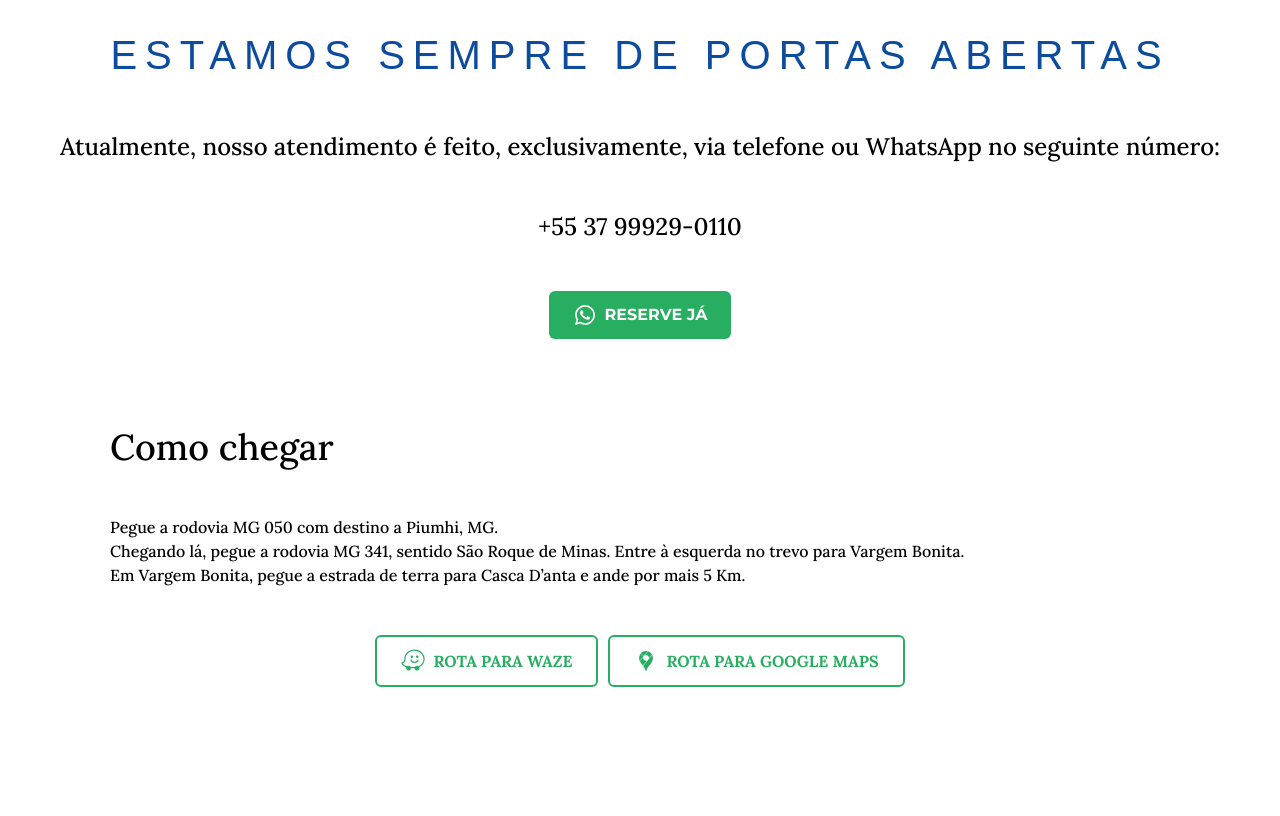
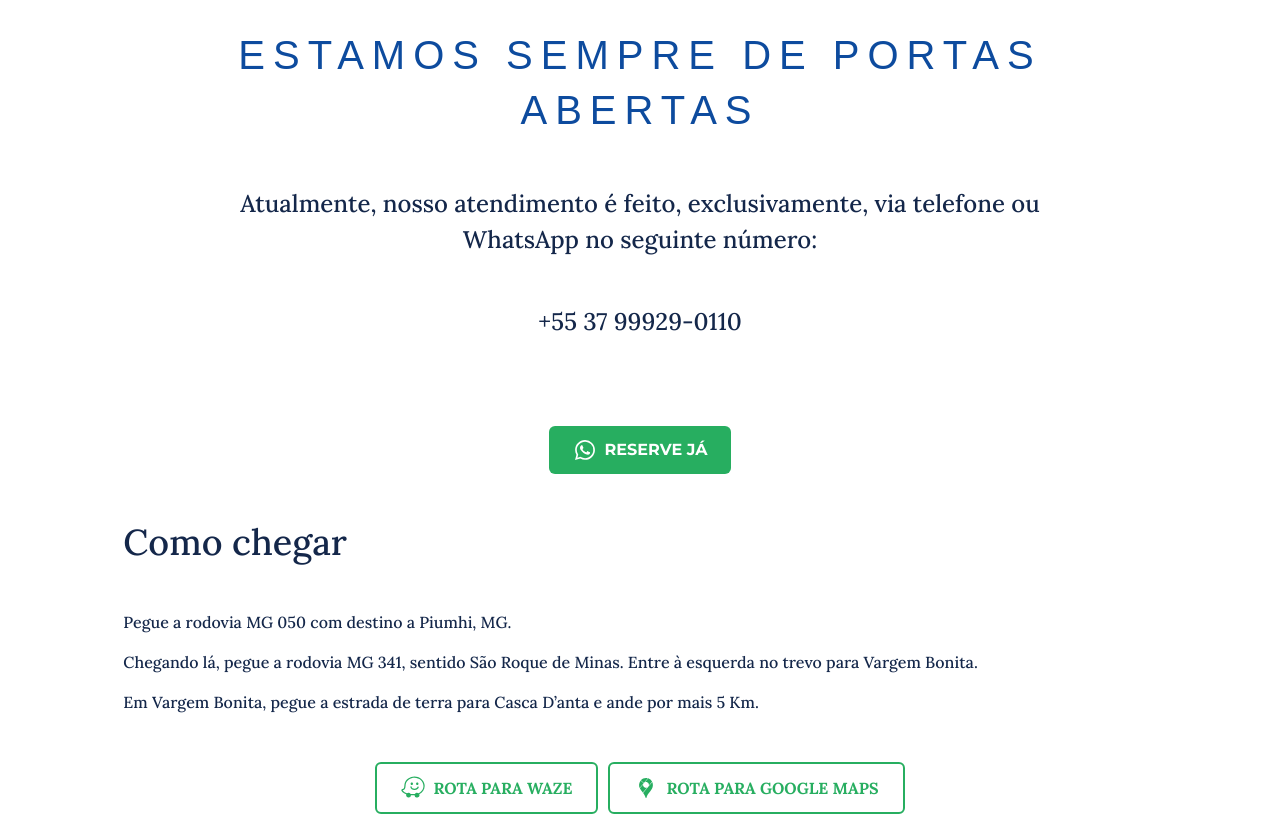
Before and after one commit to alandbh/velhochico, a Next.js app: page /contato in a window 1280 px wide. Shown: the part 500-1316 px from the top of the page. Built offline with nearby package versions, Linux system fonts and the light colour scheme; a web font is replaced by a local one.

Commit message:
Refacoring page Contato

```diff
--- a/app/contato/page.tsx
+++ b/app/contato/page.tsx
@@ -1,27 +1,38 @@
 import Link from "next/link";
 import Header from "../_components/Header";
-import NavMenu from "../_components/NavMenu";
-import Title from "../_components/Title";
 import Button from "../_components/Button";
 import IconWhatsapp from "../_components/icons/Whatsapp";
 import Waze from "../_components/icons/Waze";
 import IconGoogleMaps from "../_components/icons/IconGoogleMaps";
 import Footer from "../_components/Footer";
+import Intro from "../_components/Intro";
+import Article from "../_components/Article";
+import Content from "../_components/Content";
 
 export default function Contato() {
     return (
         <>
             <Header backgroundImg="/chale.jpg">Contato</Header>
-      <main>
-        <div className="flex flex-col gap-y-12 items-center py-22">
-          <Title>estamos sempre de portas abertas</Title>
-          <p className="text-2xl">
-            Atualmente, nosso atendimento é feito, exclusivamente, via telefone
-            ou WhatsApp no seguinte número:
+            <main className="grid grid-cols-12 px-3 md:px-5 text-darkest-blue">
+                <div className="col-span-10 grid grid-cols-10 col-start-2 ">
+                    <Intro title="estamos sempre de portas abertas">
+                        <p className="text-sm md:text-[24px] leading-normal">
+                            Atualmente, nosso atendimento é feito,
+                            exclusivamente, via telefone ou WhatsApp no seguinte
+                            número:
                         </p>
-          <Link href={"tel:+55 37 99929-0110"} className="text-2xl">
+                        <p>
+                            <Link
+                                href={"tel:+55 37 99929-0110"}
+                                className="text-2xl"
+                            >
                                 +55 37 99929-0110
                             </Link>
+                        </p>
+                    </Intro>
+
+                    <div className="col-span-10 flex flex-col gap-12 pb-22">
+                        <div className="flex items-center justify-center">
                             <Button
                                 text="reserve já"
                                 icon={<IconWhatsapp color="white" />}
@@ -29,19 +40,25 @@ export default function Contato() {
                                 href="https://wa.me/553799290110"
                             />
                         </div>
-        <div className="flex flex-col gap-y-12 px-[6.875rem] pb-22">
+                        <Article>
                             <h2 className="text-4xl">Como chegar</h2>
-          <div>
-            <p>Pegue a rodovia MG 050 com destino a Piumhi, MG.</p>
+                            <Content>
                                 <p>
-              Chegando lá, pegue a rodovia MG 341, sentido São Roque de Minas.
-              Entre à esquerda no trevo para Vargem Bonita.
+                                    Pegue a rodovia MG 050 com destino a Piumhi,
+                                    MG.
                                 </p>
                                 <p>
-              Em Vargem Bonita, pegue a estrada de terra para Casca D’anta e
-              ande por mais 5 Km.
+                                    Chegando lá, pegue a rodovia MG 341, sentido
+                                    São Roque de Minas. Entre à esquerda no
+                                    trevo para Vargem Bonita.
                                 </p>
-          </div>
+                                <p>
+                                    Em Vargem Bonita, pegue a estrada de terra
+                                    para Casca D’anta e ande por mais 5 Km.
+                                </p>
+                            </Content>
+                        </Article>
+
                         <div className="flex w-full justify-center gap-x-[10px]">
                             <Button
                                 text="ROTA PARA WAZE"
@@ -55,6 +72,7 @@ export default function Contato() {
                             />
                         </div>
                     </div>
+                </div>
             </main>
             <Footer></Footer>
         </>
```
Lines whose indentation alone changed are shown as unchanged.
